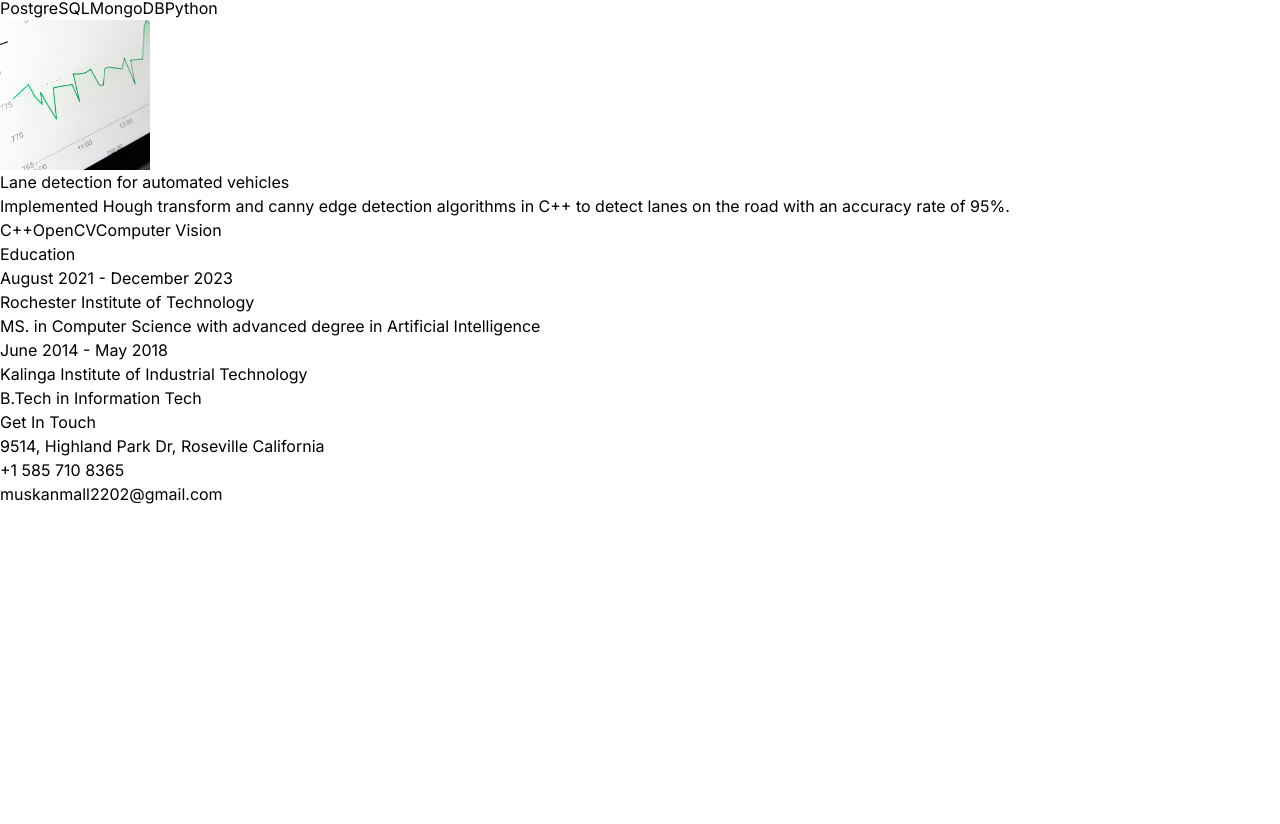
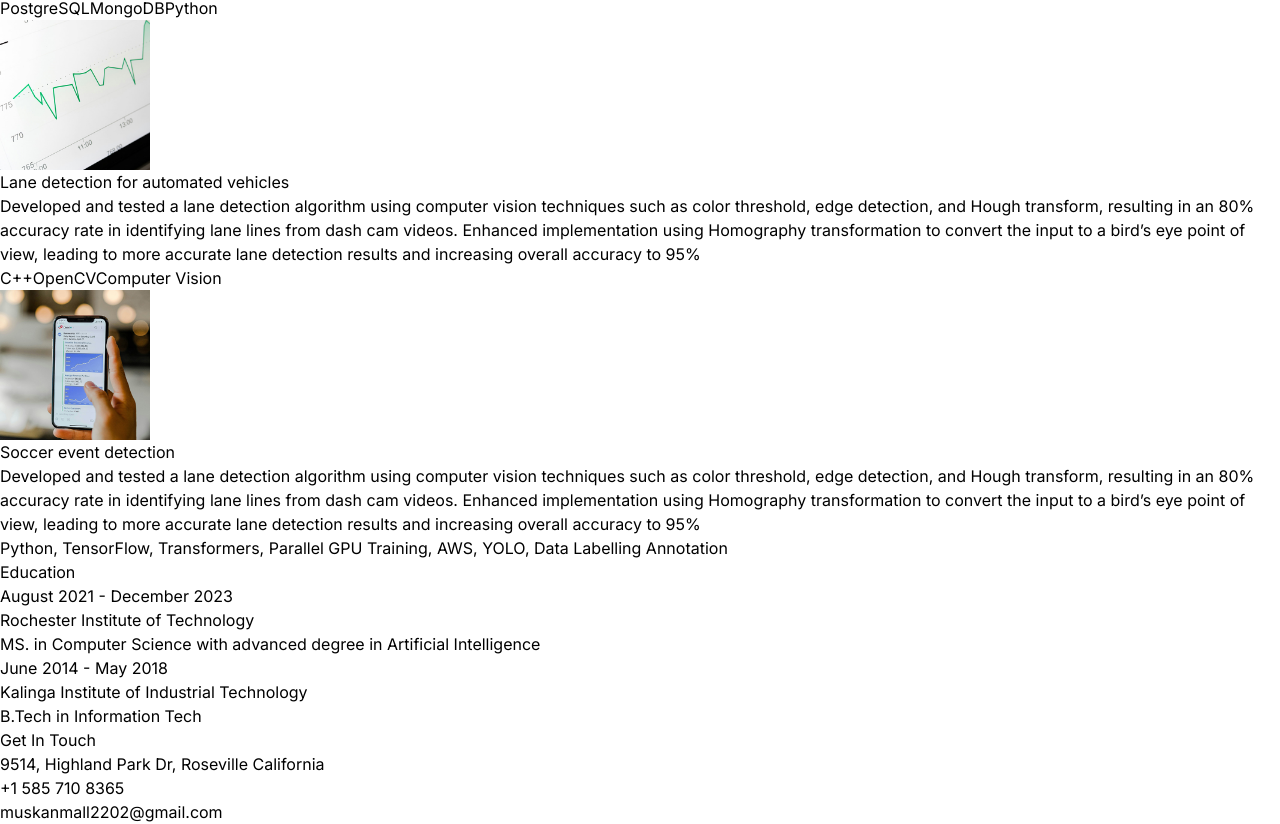
Before and after one commit to MuskanMall/Portfolio, a React (Vite) app: page / in a window 1280 px wide. Shown: the part 2452-3276 px from the top of the page. Before the commit the page ends 2958 px from the top, so only its background shows below. Built offline with nearby package versions, Linux system fonts and the light colour scheme.

Commit message:
Update index.js

```diff
--- a/src/constants/index.js
+++ b/src/constants/index.js
@@ -104,8 +104,17 @@ export const PROJECTS = [
     title: "Lane detection for automated vehicles",
     image: project4,
     description:
-      "Implemented Hough transform and canny edge detection algorithms in C++ to detect lanes on the road with an accuracy rate of 95%.",
+      "Developed and tested a lane detection algorithm using computer vision techniques such as color threshold, edge detection, and Hough transform, resulting in an 80% accuracy rate in identifying lane lines from dash cam videos. Enhanced implementation using Homography transformation to convert the input to a bird’s eye point of view, leading to more accurate lane detection results and increasing overall accuracy to 95%",
     technologies: ["C++", "OpenCV", "Computer Vision"],
+  },
+  {
+    title: "Soccer event detection",
+    image: project2,
+    description:
+      "Developed and tested a lane detection algorithm using computer vision techniques such as color threshold, edge detection, and Hough transform, resulting in an 80% accuracy rate in identifying lane lines from dash cam videos. Enhanced implementation using Homography transformation to convert the input to a bird’s eye point of view, leading to more accurate lane detection results and increasing overall accuracy to 95%",
+    technologies: [
+      "Python, TensorFlow, Transformers, Parallel GPU Training, AWS, YOLO, Data Labelling Annotation",
+    ],
   },
 ];
 
```
